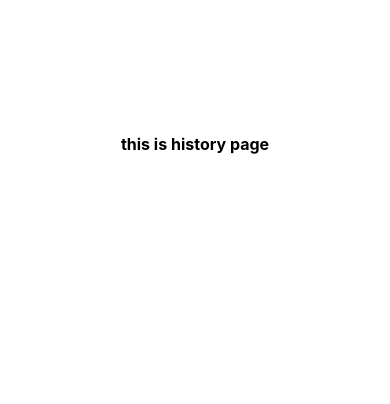
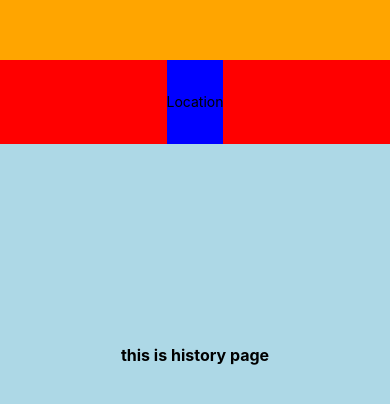
Before and after one commit to EdwinNgui/Walk-in-the-Park, a React Native app in the folder proj/: screen / in a window 390 px wide. Shown: the part 278-682 px from the top of the page. Built offline with nearby package versions, Linux system fonts and the light colour scheme.

Commit message:
Ugly ass Map page finished

```diff
--- a/proj/App.js
+++ b/proj/App.js
@@ -4,6 +4,8 @@ import Footer from './assets/Pages/Footer';
 import History from './assets/Pages/History';
 import Map from './assets/Pages/Map';
 import Profile from './assets/Pages/Profile';
+import MapTest from './Maptest';
+import MapComponent from './Map';
 
 export default class App extends React.Component {
   state = {
@@ -15,7 +17,16 @@ export default class App extends React.Component {
     let currentPage = null;
 
     if (page === 'History') {
-      currentPage = <History />;
+      currentPage = (
+      <>
+        <View style = {styles.mapContainer}>
+          <MapComponent/>
+        </View>
+        <View style = {styles.pageContainer}>
+        <History></History>
+        </View>
+      </>
+      );
     } else if (page === 'Map') {
       currentPage = <Map />;
     } else if (page === 'Profile') {
@@ -37,7 +48,17 @@ export default class App extends React.Component {
 
 const styles = StyleSheet.create({
   container: {
-    flex: 1,
-    backgroundColor: '#fff',
+    height:'100%',
+    backgroundColor: 'orange',
   },
+  text:{
+    display: 'flex',
+
+  },
+  mapContainer:{
+    height:'50%'
+  },
+  pageContainer:{
+    height:'50%'
+  }
 });
--- /dev/null
+++ b/proj/Map.js
@@ -0,0 +1,108 @@
+import React from 'react';
+import MapView, {Marker} from 'react-native-maps';
+import { StyleSheet, View , Button, Text} from 'react-native';
+import * as Location from 'expo-location';
+import { useState } from 'react';
+import axios from 'axios';
+
+export default function MapComponent() {
+  const [latitude, setLatitude] = useState(0);
+  const [longitude, setLongitude] = useState(0);
+  const [latlng, setLatlng] = useState({ latitude: 0 , longitude: 0});
+  const [locStatus, setLocStatus] = useState(false)
+  const getLocation = async () => {
+    let { status } = await Location.requestForegroundPermissionsAsync();
+    console.log(`Status: ${status}`);
+    if (status !== 'granted') {
+      console.log('Permission to access location was denied');
+    }
+    else{
+      let location = await Location.getLastKnownPositionAsync ({});
+      setLocStatus(true);
+      setLatitude(location.coords.latitude);
+      setLongitude(location.coords.longitude);
+      setLatlng({latitude:location.coords.latitude, longitude:location.coords.longitude});
+      console.log(`Location: ${location.coords.latitude} ${location.coords.longitude}`);
+    }
+  }
+  /*
+  useEffect(() => {
+    const fetchData = async (input_text) => {
+      try {
+        const apiKey = 'YOUR_API_KEY';
+        const apiSecret = 'YOUR_API_SECRET';
+        const baseUrl = 'https://api.gemini.com';
+
+        // Make a text-based request to get a text response
+        const response = await axios.post(
+          `${baseUrl}/v1/text_endpoint`,
+          {
+            // Your request data if needed
+          },
+          {
+            headers: {
+              'Content-Type': 'text/plain',
+              'X-GEMINI-APIKEY': apiKey,
+              'X-GEMINI-PAYLOAD': input_text,
+              'X-GEMINI-SIGNATURE': '',
+            },
+            auth: {
+              username: apiKey,
+              password: apiSecret,
+            },
+          }
+        );
+
+        // Set the response text
+        setResponseText(response.data);
+      } catch (error) {
+        console.error('Error fetching data:', error);
+      }
+    };
+
+    fetchData();
+  }, []);
+  */
+
+  return (
+    <View style={styles.container}>
+      <View style = {styles.mapContainer}>
+        <MapView style={styles.map}>
+          {locStatus ? <Marker coordinate={latlng} title="Marker Title" description="Marker Description" /> : <></>}
+        </MapView>
+      </View>
+      <View style = {styles.buttonContainer}>
+        <Text onPress={getLocation} style={styles.button}>Location</Text>
+      </View>
+
+    </View>
+  );
+}
+
+const styles = StyleSheet.create({
+  container:{
+    height: '100%'
+  },
+  mapContainer:{
+    height:'80%',
+  },
+  map:{
+    height:'100%'
+  },
+  buttonContainer:{
+    height:'20%',
+    display:'flex',
+    backgroundColor:'red',
+    alignItems: 'center',
+    justifyContent: 'center',
+
+  },
+  button:{
+    display:'flex',
+    justifyContent:'center',
+    alignItems:'center',
+    textAlign:'center',
+    height:'100%',
+    backgroundColor:'blue'
+  }
+});
--- /dev/null
+++ b/proj/Maptest.js
@@ -0,0 +1,30 @@
+import React from 'react';
+import MapView, { Marker } from 'react-native-maps';
+import { StyleSheet, View} from 'react-native';
+import { useState } from 'react';
+
+export default function MapTest() {
+  const [latitude, setLatitude] = useState(0);
+  const [longitude, setLongitude] = useState(0);
+
+
+  const latlng = { latitude: 37.78825, longitude: -122.4324 };
+  return (
+    <View style={styles.container}>
+      <MapView style={styles.map}>
+        <Marker coordinate={latlng} title="Marker Title" description="Marker Description" />
+      </MapView>
+
+    </View>
+  );
+}
+
+const styles = StyleSheet.create({
+  container: {
+    flex: 1,
+  },
+  map: {
+    width: '100%',
+    height: '100%',
+  },
+});
--- a/proj/assets/Pages/History.js
+++ b/proj/assets/Pages/History.js
@@ -11,10 +11,11 @@ export default function History() {
 
 const styles = StyleSheet.create({
   container: {
-    flex: 1,
-    backgroundColor: '#fff',
-    alignItems: 'center',
-    justifyContent: 'center',
+    height:'100%',
+    display:'flex',
+    backgroundColor: 'lightblue',
+    justifyContent:'center',
+    alignItems:'center',
   },
   text: {
     fontSize: 16,
--- a/proj/package.json
+++ b/proj/package.json
@@ -11,10 +11,13 @@
   "dependencies": {
     "@react-navigation/native": "^6.1.17",
     "@react-navigation/stack": "^6.3.29",
+    "axios": "^1.6.8",
     "expo": "~50.0.14",
+    "expo-location": "~16.5.5",
     "expo-status-bar": "~1.11.1",
     "react": "18.2.0",
-    "react-native": "0.73.6"
+    "react-native": "0.73.6",
+    "react-native-maps": "^1.12.0"
   },
   "devDependencies": {
     "@babel/core": "^7.20.0"
```
Also changed, not shown: proj/Map.css (added), 2 other files (tests, documents, lock files or other folders).
